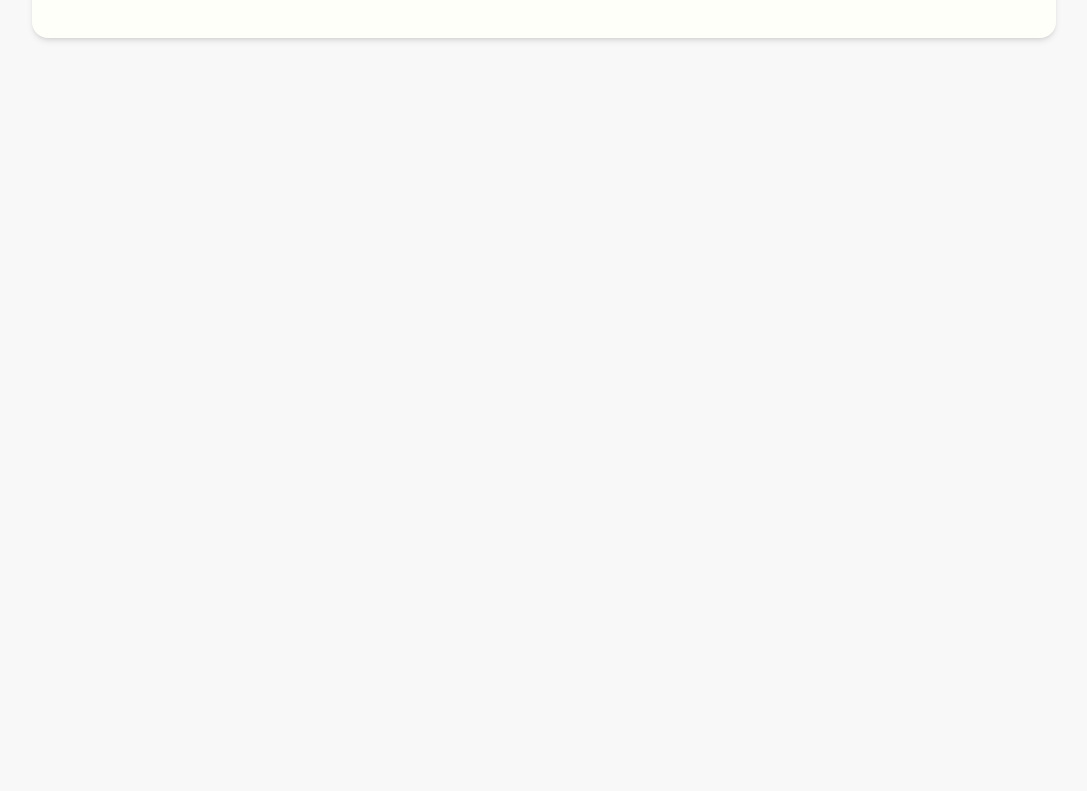
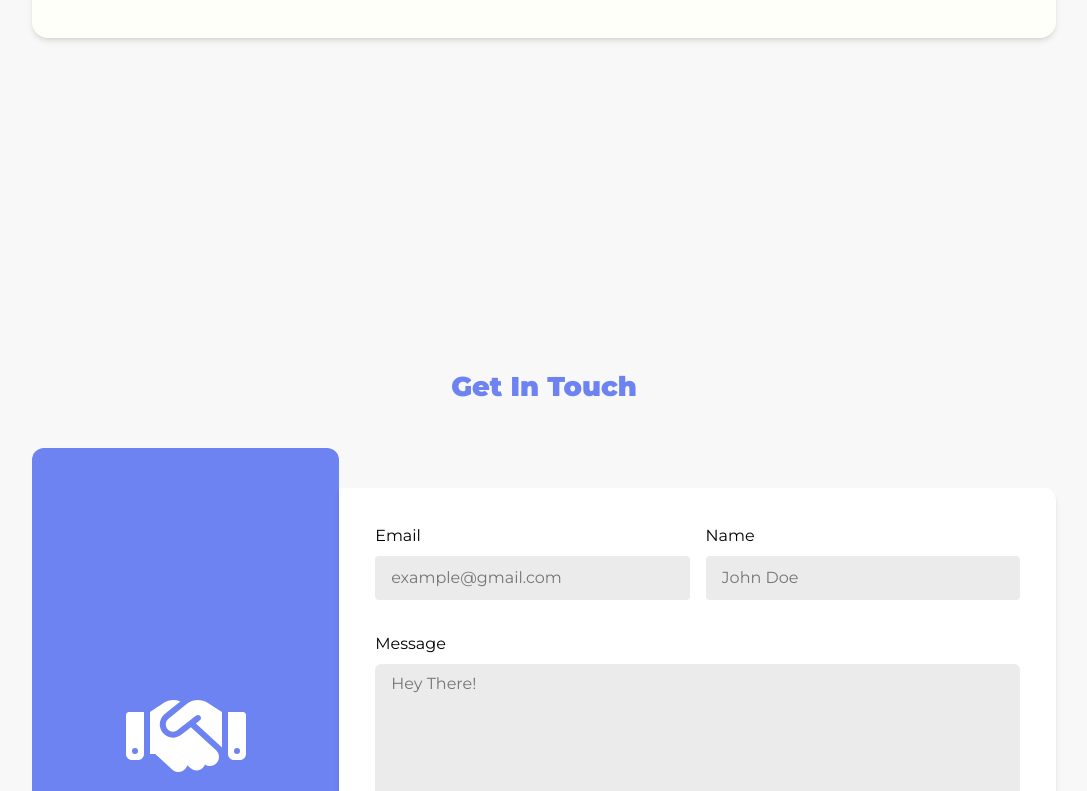
Before and after one commit to gabyel-dev/my-portfolio, a React (Vite) app: page / in a window 1280 px wide. Shown: the part 3228-4019 px from the top of the page, without its empty margins (96-1183 px from the left). Before the commit the page ends 3572 px from the top, so only its background shows below. Built offline with nearby package versions, Linux system fonts and the light colour scheme; a web font is replaced by a local one.

Commit message:
added contact and footer

```diff
--- a/src/App.jsx
+++ b/src/App.jsx
@@ -4,6 +4,8 @@ import Home from "./components/Home";
 import SkillSet from "./components/SkillSet";
 import Projects from "./components/Projects";
 import Navbar from "./components/MobileNav";
+import Contact from "./components/Contact";
+import Footer from "./components/Footer";
 
 function App() {
   return (
@@ -17,7 +19,9 @@ function App() {
         <AboutMe />
         <SkillSet />
         <Projects />
+        <Contact />
       </div>
+      <Footer />
     </>
   );
 }
--- /dev/null
+++ b/src/components/Contact.jsx
@@ -0,0 +1,66 @@
+import { FontAwesomeIcon } from "@fortawesome/react-fontawesome";
+import { faHandshake, faPaperPlane } from "@fortawesome/free-solid-svg-icons";
+import "./css/Base.css";
+
+const hand = (
+  <FontAwesomeIcon icon={faHandshake} className="text-white text-[6em]" />
+);
+
+const submit = <FontAwesomeIcon icon={faPaperPlane} />;
+
+export default function Contact() {
+  return (
+    <>
+      <h1 className="contact text-[var(--text-color)] font-black text-[1.7rem] text-center mt-[100px] mb-[40px] mont">
+        Get In Touch
+      </h1>
+
+      <div className="contact-container h-auto w-full flex flex-col lg:flex-row justify-center items-center mont ">
+        {/* Left Container */}
+        <div className="left-container gap-2 text-white lg:w-[30%] w-full h-[200px] lg:h-[80vh] bg-[#6d83f2] lg:rounded-br-xl lg:rounded-tr-xl lg:rounded-tl-xl lg:rounded-bl-xl sm:rounded-tr-xl sm:rounded-tl-xl flex flex-col justify-center items-center">
+          {hand}
+          <p className="text-xl font-bold">Thank You</p>
+          <p className="text-sm text-center">Do You Have Any Queries?</p>
+        </div>
+
+        {/* Right Container */}
+        <div className="lg:w-[70%] w-full lg:h-[70vh] shadow-md rounded-bl-xl rounded-br-xl lg:rounded-br-xl lg:rounded-tr-xl lg:rounded-bl-none bg-white p-6 lg:p-9">
+          <form>
+            {/* Email & Name Fields */}
+            <div className="flex flex-col lg:flex-row w-full justify-between gap-4">
+              <div className="w-full">
+                <p className="pb-2">Email</p>
+                <input
+                  type="email"
+                  className="bg-[#EBEBEB] rounded-sm w-full h-11 px-4"
+                  placeholder="example@gmail.com"
+                />
+              </div>
+              <div className="w-full">
+                <p className="pb-2">Name</p>
+                <input
+                  type="text"
+                  className="bg-[#EBEBEB] rounded-sm w-full h-11 px-4"
+                  placeholder="John Doe"
+                />
+              </div>
+            </div>
+
+            {/* Message Field */}
+            <p className="pt-8 pb-2">Message</p>
+            <textarea
+              className="bg-[#EBEBEB] rounded-md w-full h-[210px] px-4 py-2 text-left resize-none"
+              placeholder="Hey There!"
+            ></textarea>
+          </form>
+
+          {/* Submit Button */}
+          <div className="bg-[#6d83f2] px-4 py-2 w-full lg:w-[15%] rounded-md text-white flex gap-2 justify-center items-center mt-4">
+            {submit}
+            <button>Submit</button>
+          </div>
+        </div>
+      </div>
+    </>
+  );
+}
--- /dev/null
+++ b/src/components/Footer.jsx
@@ -0,0 +1,10 @@
+import "./css/Base.css";
+
+export default function Footer() {
+  return (
+    <div className="bg-[#6d83f2] w-full h-[50px] bottom-0 left-0 justify-between items-center flex pl-[10vw] pr-[10vw] text-white mont">
+      <img src="/logo-footer.jpg" alt="logo" className="w-10 h-10 rounded-md" />
+      <p>Made by Gabyel</p>
+    </div>
+  );
+}
--- a/src/components/Header.jsx
+++ b/src/components/Header.jsx
@@ -27,7 +27,25 @@ const scrollSkills = () => {
   const SkillSet = document.querySelector(".skill-container");
 
   window.scrollTo({
-    top: SkillSet.offsetTop,
+    top: SkillSet.offsetTop - 200,
+    behavior: "smooth",
+  });
+};
+
+const projects = () => {
+  const Projects = document.querySelector(".proj-container");
+
+  window.scrollTo({
+    top: Projects.offsetTop,
+    behavior: "smooth",
+  });
+};
+
+const contact = () => {
+  const Contact = document.querySelector(".contact");
+
+  window.scrollTo({
+    top: Contact.offsetTop,
     behavior: "smooth",
   });
 };
@@ -37,18 +55,14 @@ export default function Header() {
     <>
       <div className="nav-bar w-[100vw] h-[60px] overflow-hidden fixed top-0 mont flex flex-row justify-between items-center body-color shadow z-50">
         <div className="text-[var(--text-color)] text-[2.4rem] anurati flex flex-col leading-[7px]">
-          <img
-            src="/logo.webp"
-            alt="my-logo"
-            className="w-10 h-9 mt-1"
-          />
+          <img src="/logo.webp" alt="my-logo" className="w-10 h-9 mt-1" />
         </div>
         <ul className="flex flex-row gap-[3vw] text-[var(--text-color)]">
           <li onClick={scrollHome}>home</li>
           <li onClick={scrollAbout}>about me</li>
           <li onClick={scrollSkills}>technologies</li>
-          <li onClick={scrollHome}>projects</li>
-          <li onClick={scrollHome}>contact</li>
+          <li onClick={projects}>projects</li>
+          <li onClick={contact}>contact</li>
         </ul>
       </div>
     </>
--- a/src/components/MobileNav.jsx
+++ b/src/components/MobileNav.jsx
@@ -53,6 +53,14 @@ const scrollProj = () => {
   });
 };
 
+const scrollcontact = () => {
+  const contact = document.querySelector(".contact");
+
+  window.scrollTo({
+    top: contact.offsetTop,
+    behavior: "smooth",
+  });
+};
 //navlogo
 const home = <FontAwesomeIcon icon={faHome} />;
 const about = <FontAwesomeIcon icon={faAddressCard} />;
@@ -95,7 +103,7 @@ export default function Navbar() {
               {projects}
               <p className="nav-links-desc">Projects</p>
             </li>
-            <li onClick={scrollHome}>
+            <li onClick={scrollcontact}>
               {contact}
               <p className="nav-links-desc">Contact</p>
             </li>
```
Also changed, not shown: public/logo-footer.jpg (added).
